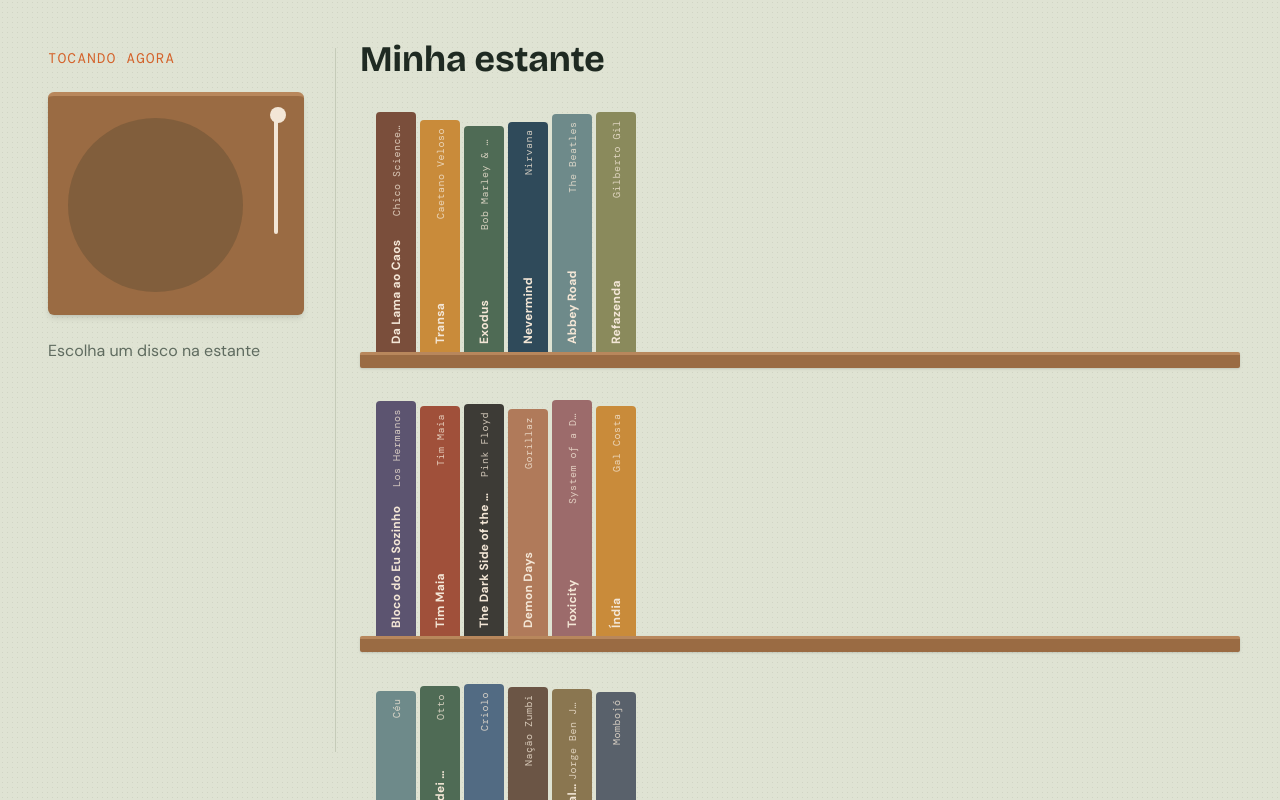
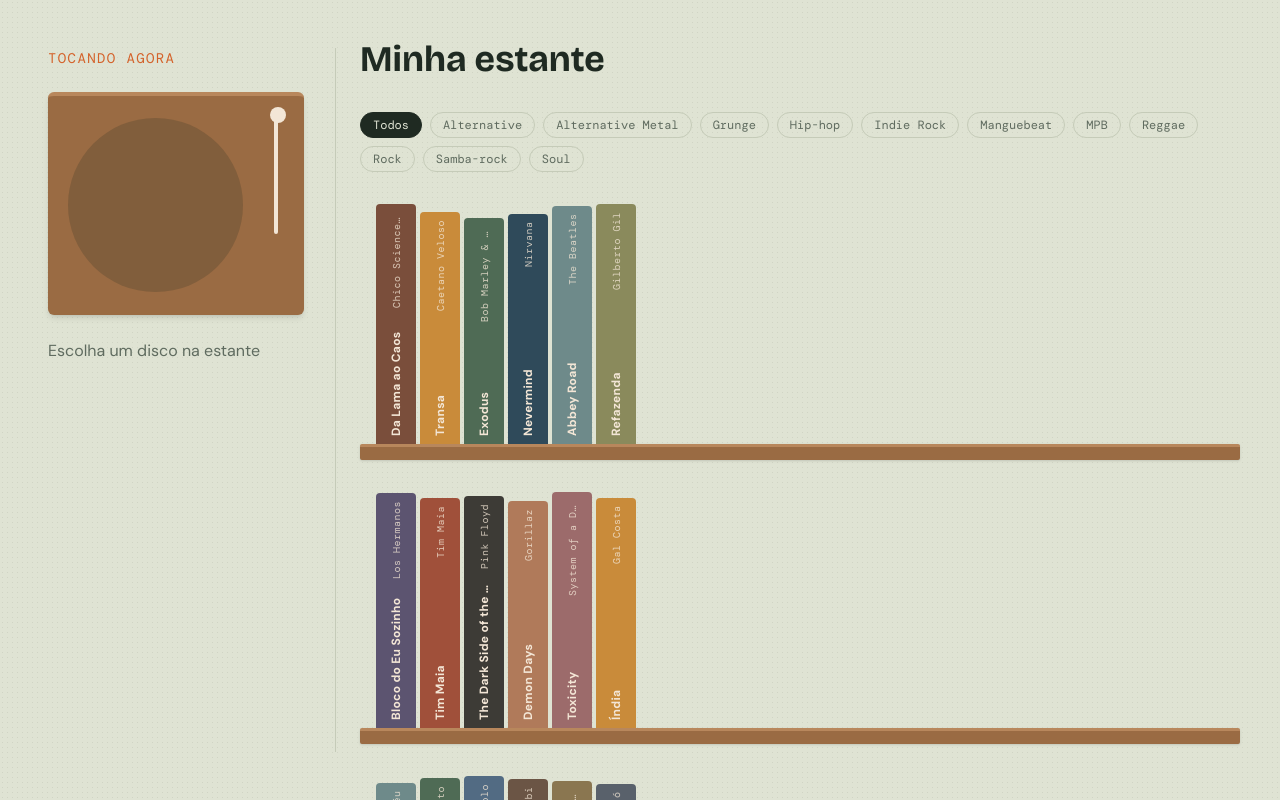
Before and after one commit to diegoandradelr/lombada-sonora, a React (Vite) app: page / in a window 1280 px wide. Shown: the top 800 px of the page. Built offline with nearby package versions, Linux system fonts and the light colour scheme.

Commit message:
feat: filter records by genre

```diff
--- a/src/App.jsx
+++ b/src/App.jsx
@@ -6,6 +6,7 @@
 function App() {
   const [selectedId, setSelectedId] = useState(null);
   const spineRefs = useRef(new Map());
+  const activeFilterRef = useRef(null);
 
   const selectedAlbum = albums.find((album) => album.id === selectedId);
 
@@ -16,7 +17,14 @@
   function handleReturn() {
     const returnedId = selectedId;
     setSelectedId(null);
-    spineRefs.current.get(returnedId)?.focus();
+
+    const spine = spineRefs.current.get(returnedId);
+
+    if (spine) {
+      spine.focus();
+    } else {
+      activeFilterRef.current?.focus();
+    }
   }
 
   function registerSpine(id, element) {
@@ -35,6 +43,7 @@
         onSelect={handleSelect}
         selectedId={selectedId}
         registerSpine={registerSpine}
+        activeFilterRef={activeFilterRef}
       />
     </div>
   );
--- a/src/components/Collection/Collection.jsx
+++ b/src/components/Collection/Collection.jsx
@@ -1,12 +1,33 @@
+import { useState } from "react";
 import { Shelf } from "../Shelf/Shelf";
 import { chunk } from "../../utils/chunk";
+import { getGenres } from "../../utils/getGenres";
+import { GenreFilter } from "../GenreFilter/GenreFilter";
 
-export const Collection = ({ albums, onSelect, selectedId, registerSpine }) => {
-  const shelves = chunk(albums, 6);
+export const Collection = ({
+  albums,
+  onSelect,
+  selectedId,
+  registerSpine,
+  activeFilterRef,
+}) => {
+  const [selectedGenre, setSelectedGenre] = useState(null);
+
+  const genres = getGenres(albums);
+  const visibleAlbums = selectedGenre
+    ? albums.filter((album) => album.genre === selectedGenre)
+    : albums;
+  const shelves = chunk(visibleAlbums, 6);
 
   return (
     <main className="p-6">
       <h1 className="font-display text-4xl font-bold mb-8">Minha estante</h1>
+      <GenreFilter
+        genres={genres}
+        selectedGenre={selectedGenre}
+        onChange={setSelectedGenre}
+        activeFilterRef={activeFilterRef}
+      />
       <div className="flex flex-col gap-8">
         {shelves.map((shelf, index) => (
           <Shelf
--- /dev/null
+++ b/src/components/GenreFilter/GenreFilter.jsx
@@ -0,0 +1,44 @@
+export const GenreFilter = ({
+  genres,
+  selectedGenre,
+  onChange,
+  activeFilterRef,
+}) => {
+  const getButtonClasses = (isActive) =>
+    `cursor-pointer rounded-full border px-3 py-1 font-mono text-xs transition-colors focus-visible:outline-2 focus-visible:outline-ember focus-visible:outline-offset-2 ${
+      isActive
+        ? "border-ink bg-ink text-sage"
+        : "border-line text-muted hover:border-ink"
+    }`;
+
+  return (
+    <div
+      role="group"
+      aria-label="Filtrar por gênero"
+      className="flex flex-wrap gap-2 mb-8"
+    >
+      <button
+        type="button"
+        onClick={() => onChange(null)}
+        aria-pressed={selectedGenre === null}
+        className={getButtonClasses(selectedGenre === null)}
+        ref={selectedGenre === null ? activeFilterRef : null}
+      >
+        Todos
+      </button>
+
+      {genres.map((genre) => (
+        <button
+          key={genre}
+          type="button"
+          onClick={() => onChange(genre)}
+          aria-pressed={selectedGenre === genre}
+          className={getButtonClasses(selectedGenre === genre)}
+          ref={selectedGenre === genre ? activeFilterRef : null}
+        >
+          {genre}
+        </button>
+      ))}
+    </div>
+  );
+};
--- /dev/null
+++ b/src/utils/getGenres.js
@@ -0,0 +1,6 @@
+export function getGenres(albums) {
+  const genres = albums.map((album) => album.genre);
+  const unique = new Set(genres);
+
+  return [...unique].sort((a, b) => a.localeCompare(b, "pt-BR"));
+}
```
